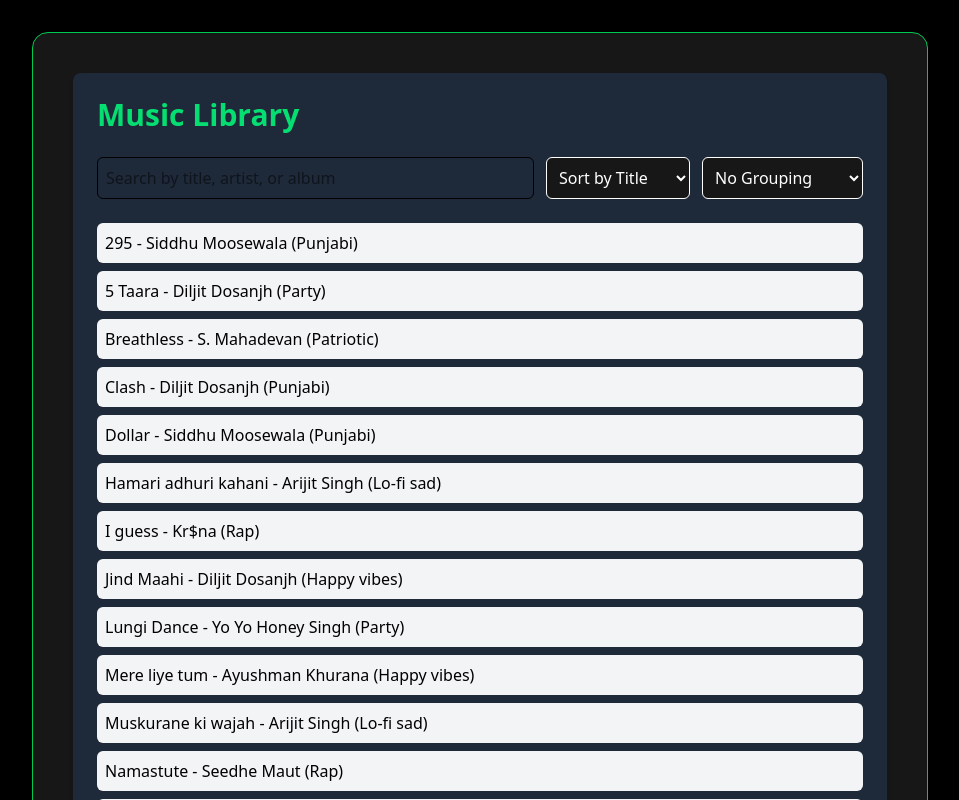
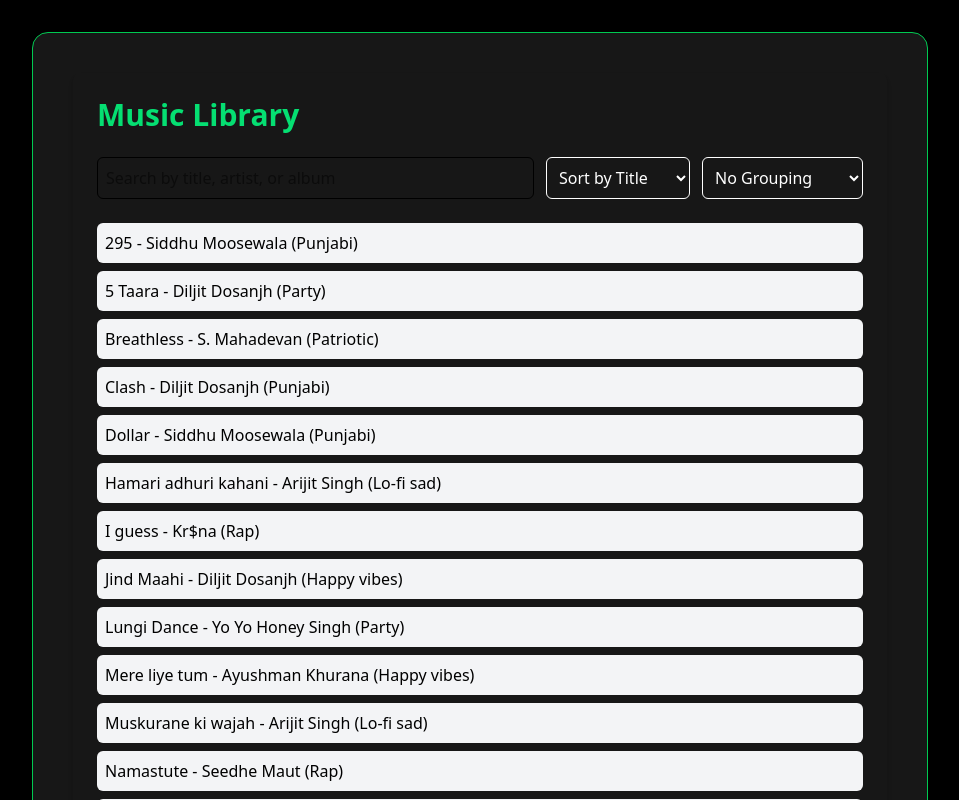
Before and after one commit to GurjyotSingh21/music-library-microfrontend-, a React (Vite) app: page / in a window 1280 px wide. Shown: the top 800 px of the page, without its empty margins (160-1119 px from the left). Built offline with nearby package versions, Linux system fonts and the light colour scheme.

Commit message:
Update MusicLibrary.jsx

```diff
--- a/src/MusicLibrary.jsx
+++ b/src/MusicLibrary.jsx
@@ -84,7 +84,7 @@
   return (
   <div className="flex items-center justify-center min-h-screen bg-black text-white px-4">
     <div className="bg-neutral-900 w-full max-w-4xl rounded-2xl shadow-2xl p-6 md:p-10 border border-green-500">
-      <div className="mx-auto bg-gray-800 shadow-md rounded-lg p-4 md:p-6">
+      <div className="mx-auto shadow-md rounded-lg p-4 md:p-6">
         <h2 className="text-2xl md:text-3xl font-bold text-green-400 mb-6 text-center md:text-left">
           Music Library
         </h2>
```
